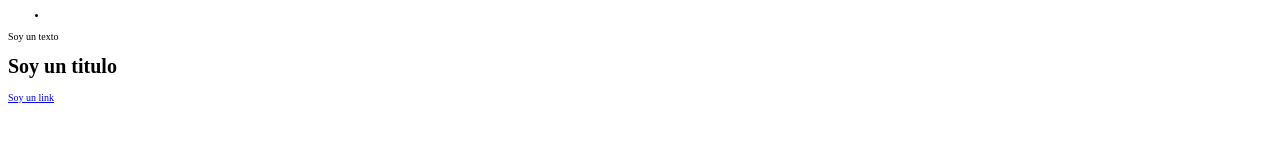
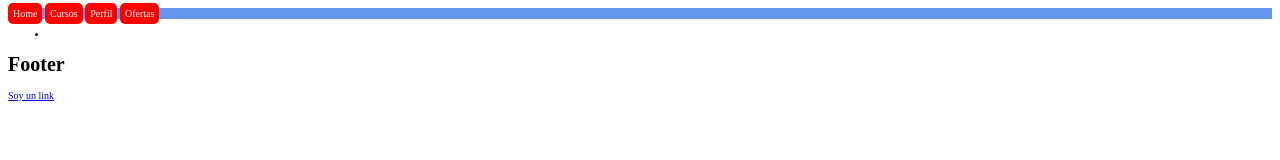
Before and after one commit to Navithar/MyProyecto, a plain HTML site: page Index.html in a window 1280 px wide. Drawn offline with Linux system fonts and the light colour scheme.

Commit message:
Nav y estilos

```diff
--- a/Index.html
+++ b/Index.html
@@ -10,7 +10,12 @@
     <header> <!--Sección superior de nuestro website-->
 
         <nav> <!--Sección de navegación de nuestro website, siempre dentro del header-->
-
+          <ul class="main-nav">
+            <li class="main-nav_item"><a href="">Home</a></li>
+            <li class="main-nav_item"><a href="">Cursos</a></li>
+            <li class="main-nav_item"><a href="">Perfil</a></li>
+            <li class="main-nav_item"><a href="">Ofertas</a></li>
+          </ul>
         </nav>
 
       </header>
@@ -37,15 +42,9 @@
       </main>
 
       <footer> <!--Sección final de nuestro website-->
-
+        <h1>Footer</h1>
+        <a href="#">Soy un link</a>
+      <!--Enlaces/links que nos permitirán movernos entre páginas.-->
       </footer>
-
-      <p>Soy un texto</p> <!--Párrafo, texto-->
-
-      <h1>Soy un titulo</h1>
-      <!--Títulos, muestran el texto más grande y con negrilla. Existen desde el h1 al h6-->
-
-      <a href="#">Soy un link</a>
-      <!--Enlaces/links que nos permitirán movernos entre páginas.-->
 </body>
 </html>
--- a/Style/style.css
+++ b/Style/style.css
@@ -5,3 +5,32 @@
 html{
     font-size: 62.5%;
 }
+
+.main-nav{
+    margin-top: 10px;
+    list-style: none;
+    padding: 0;
+    border: 0;
+    margin: 0;
+    background-color: cornflowerblue;
+}
+
+.main-nav_item{
+    display: inline-block;
+}
+
+.main-nav_item a{
+    color: white;
+    padding: 5px;
+    border-radius: 5px;
+    text-decoration: none;
+    background-color: red;
+}
+
+.main-nav_item a:hover{
+    color : blue ;
+}
+
+.main-nav_item a:active{
+    color: red;
+}
```
